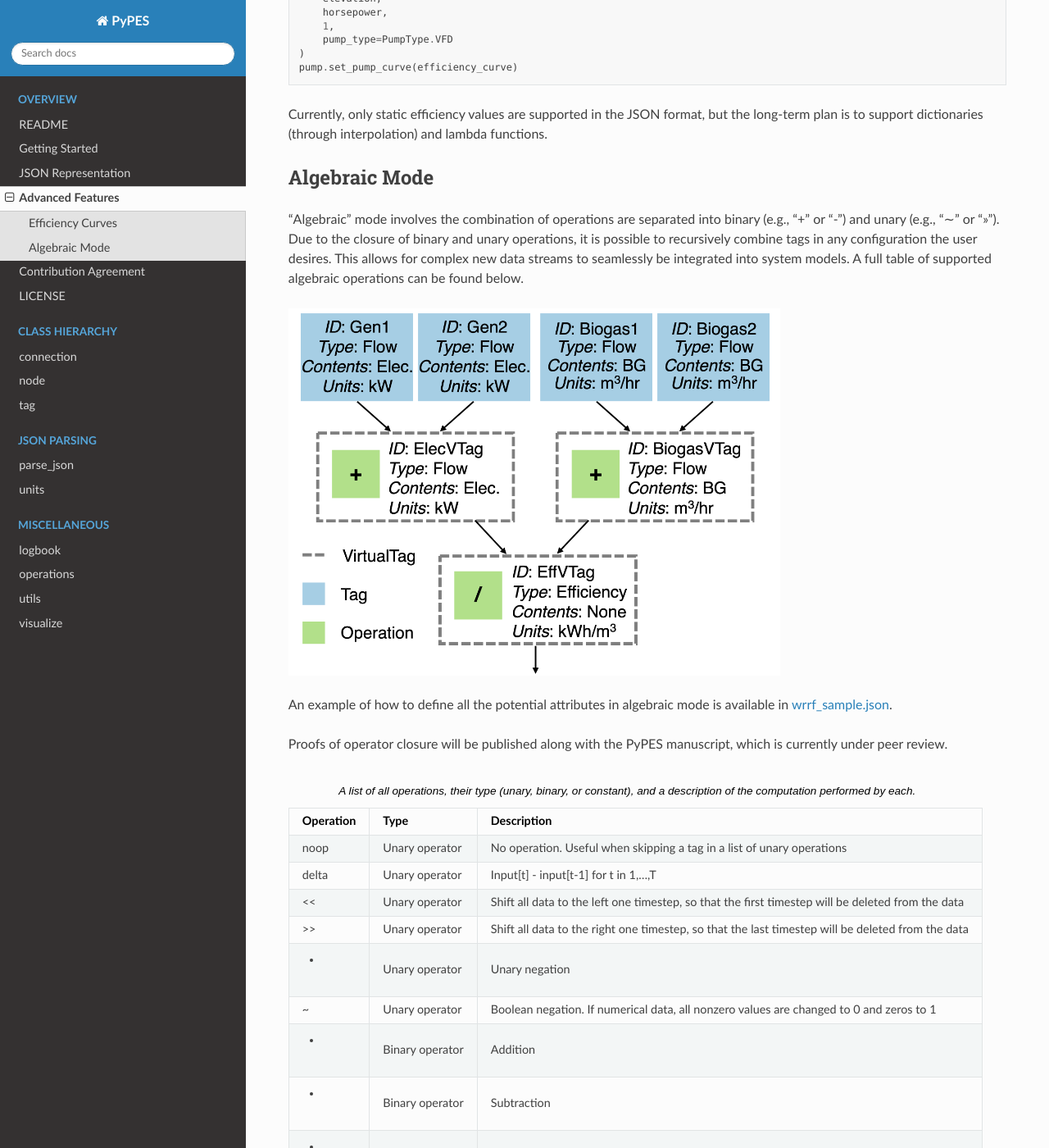
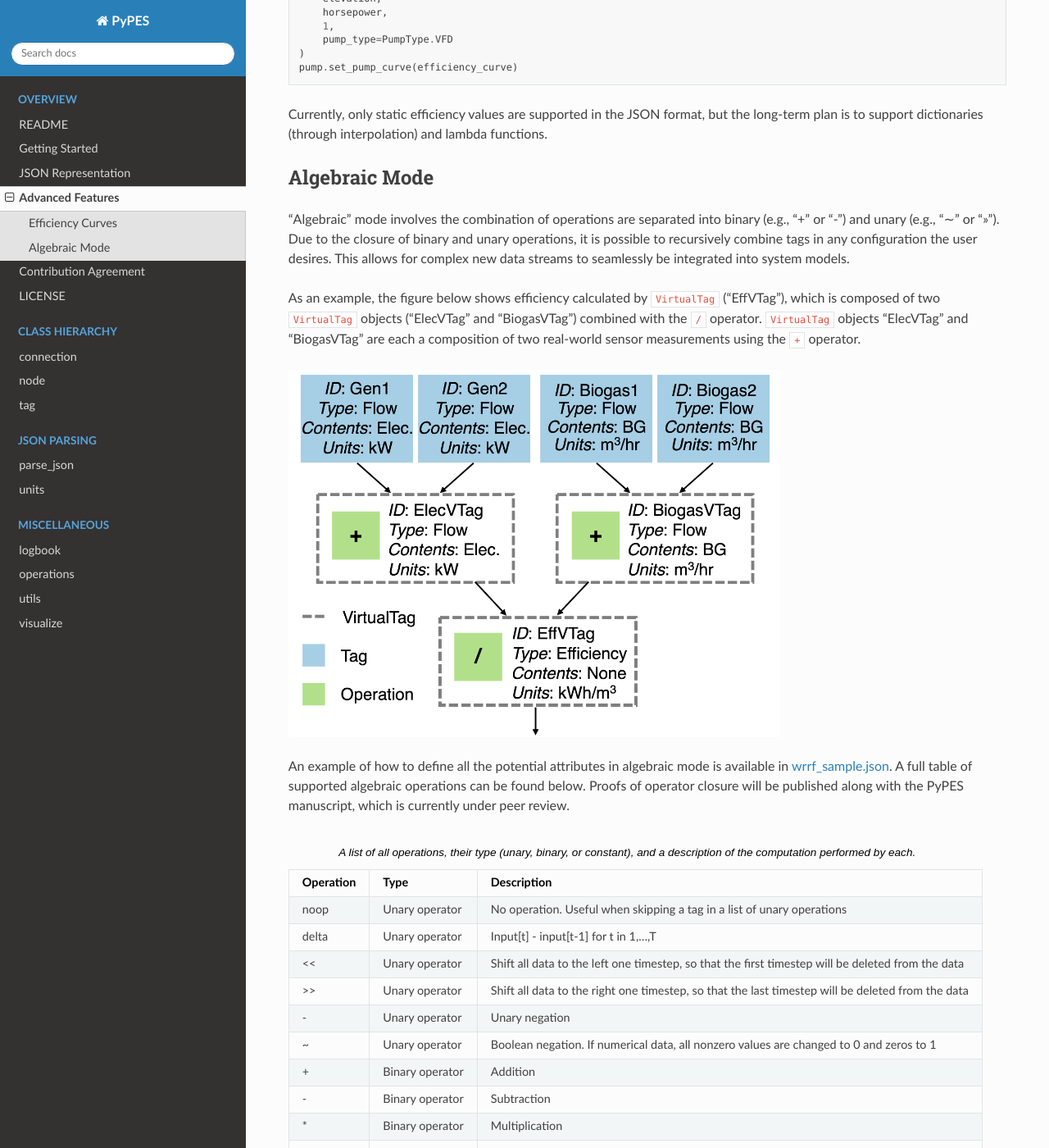
Before and after one commit to we3lab/pype-schema, a Sphinx documentation site: the page built from docs/advanced.rst, in a window 1280 px wide and 1400 px high, scrolled down 861 px. Shown: the whole window at 82% size. Built offline with Sphinx 7.4.7 and the Read the Docs theme 3.1.0, drawn with Linux system fonts in a browser that asks for light colours; formulas are drawn with MathJax 3.

Commit message:
Fixing typos in advanced features docs (#106)

```diff
--- a/docs/advanced.rst
+++ b/docs/advanced.rst
@@ -55,7 +55,11 @@ Algebraic Mode
 “Algebraic” mode involves the combination of operations are separated into binary (e.g., “+” or “-”) and unary (e.g., “∼” or “»”).
 Due to the closure of binary and unary operations, it is possible to recursively combine tags in any configuration the user desires.
 This allows for complex new data streams to seamlessly be integrated into system models.
-A full table of supported algebraic operations can be found below.
+
+As an example, the figure below shows efficiency calculated by ``VirtualTag`` ("EffVTag"),
+which is composed of two ``VirtualTag`` objects ("ElecVTag" and "BiogasVTag") combined with the ``/`` operator.
+``VirtualTag`` objects "ElecVTag" and "BiogasVTag" are each a composition of two real-world sensor measurements using the ``+`` operator.
+
 
 .. image:: _static/vtag-algebraic.png
   :width: 600
@@ -66,7 +70,7 @@ A full table of supported algebraic operations can be found below.
 
 An example of how to define all the potential attributes in algebraic mode is available in
 `wrrf_sample.json <https://github.com/we3lab/pype-schema/tree/main/pype_schema/data/wrrf_sample_algebraic.json>`_.
-
+A full table of supported algebraic operations can be found below.
 Proofs of operator closure will be published along with the PyPES manuscript, which is currently under peer review.
 
 .. table:: A list of all operations, their type (unary, binary, or constant), and a description of the computation performed by each.
@@ -82,15 +86,15 @@ Proofs of operator closure will be published along with the PyPES manuscript, wh
     +-----------+-----------------+---------------------------------------------------------------------------------------------------+
     | >>        | Unary operator  | Shift all data to the right one timestep, so that the last timestep will be deleted from the data |
     +-----------+-----------------+---------------------------------------------------------------------------------------------------+
-    | -         | Unary operator  | Unary negation                                                                                    |
+    | \-        | Unary operator  | Unary negation                                                                                    |
     +-----------+-----------------+---------------------------------------------------------------------------------------------------+
     | ~         | Unary operator  | Boolean negation. If numerical data, all nonzero values are changed to 0 and zeros to 1           |
     +-----------+-----------------+---------------------------------------------------------------------------------------------------+
-    | +         | Binary operator | Addition                                                                                          |
+    | \+        | Binary operator | Addition                                                                                          |
     +-----------+-----------------+---------------------------------------------------------------------------------------------------+
-    | -         | Binary operator | Subtraction                                                                                       |
+    | \-        | Binary operator | Subtraction                                                                                       |
     +-----------+-----------------+---------------------------------------------------------------------------------------------------+
-    | *         | Binary operator | Multiplication                                                                                    |
+    | \*        | Binary operator | Multiplication                                                                                    |
     +-----------+-----------------+---------------------------------------------------------------------------------------------------+
     | /         | Binary operator | Division                                                                                          |
     +-----------+-----------------+---------------------------------------------------------------------------------------------------+
```
